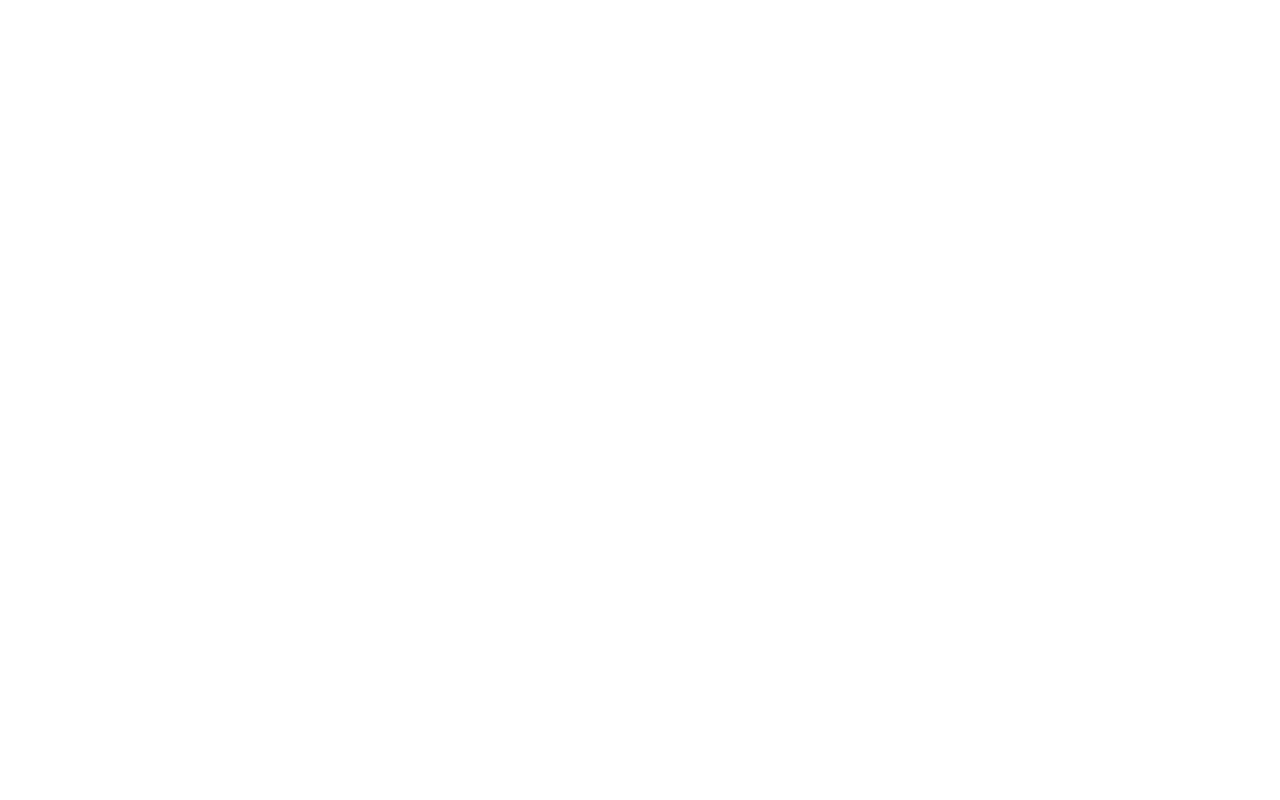
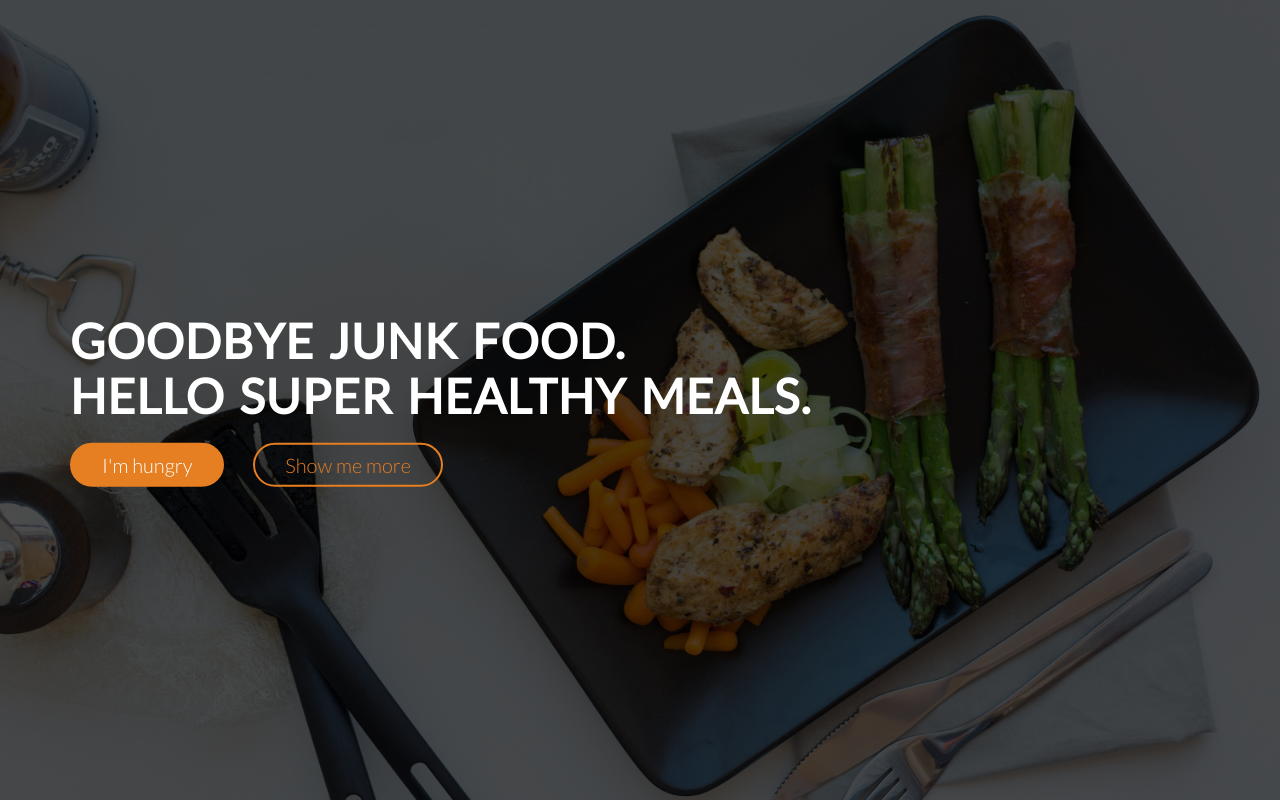
Before and after one commit to antonsos/omnifood, a plain HTML site: page index.html in a window 1280 px wide. Drawn offline with Linux system fonts and the light colour scheme.

Commit message:
added header-page and background image for header-page

```diff
--- a/index.html
+++ b/index.html
@@ -11,6 +11,13 @@
   <link rel="stylesheet" href="resources/css/style.css">
 </head>
 <body>
+  <header class="header-page">
+    <div class="header-page__text-box">
+      <h1>Goodbye junk food.<br> Hello super healthy meals.</h1>
+      <a class="btn btn-full" href="#">I'm hungry</a>
+      <a class="btn btn-ghost" href="#">Show me more</a>
+    </div>
+  </header>
 
 </body>
 </html>
--- a/resources/css/style.css
+++ b/resources/css/style.css
@@ -1,10 +1,20 @@
+/*
+  color carrot: #e67e22;
+  color carrot-darck: #af550c;
+*/
+
+/* --------------------------------------- */
+/* BASIC SETUP */
+/* --------------------------------------- */
+
 * {
   margin: 0;
   padding: 0;
   box-sizing: border-box;
 }
 
-html {
+html,
+body {
   background-color: #fff;
   color: #555;
   font-family: 'Lato', 'Arial', sans-serif;
@@ -12,7 +22,81 @@
   font-size: 20px;
 }
 
+/* --------------------------------------- */
+/* REUSABLE COMPONENTS */
+/* --------------------------------------- */
+
 .row {
   min-width: 1140px;
   margin: auto;
 }
+
+/* --------------------------------------- */
+/* HEADER-PAGE */
+/* --------------------------------------- */
+
+.header-page {
+  position: relative;
+  height: 100vh;
+  background-image:
+                    linear-gradient(rgba(0, 0, 0, .7), rgba(0, 0, 0, .7)),
+                    url(img/hero-bg.jpg);
+  background-size: cover;
+  background-position: center;
+}
+
+.header-page__text-box {
+  position: absolute;
+  top: 50%;
+  left: 50%;
+  width: 1140px;
+  transform: translate(-50%, -50%);
+}
+
+.header-page__text-box h1 {
+  margin: 0;
+  margin-bottom: 20px;
+  color: #fff;
+  font-size: 240%;
+  text-transform: uppercase;
+  letter-spacing: 1px;
+  word-spacing: 4px;
+}
+
+/* ---------BUTTONS--------- */
+
+.btn:link,
+.btn:visited {
+  display: inline-block;
+  padding: 5px 30px;
+  border: 2px solid #e67e22;
+  border-radius: 200px;
+  line-height: 1.5;
+  color: #fff;
+  text-decoration: none;
+  transition: background-color .2s, border .2s, color .2s;
+}
+
+.btn-full:link,
+.btn-full:visited {
+  margin-right: 25px;
+  background-color: #e67e22;
+}
+
+.btn-ghost:link,
+.btn-ghost:visited {
+  color: #e67e22;
+}
+
+.btn:hover,
+.btn:focus {
+  border: 2px solid #af550c;
+  background-color: #af550c;
+  color: #fff;
+}
+
+.btn:active {
+  border: 2px solid rgba(175, 85, 12, 0.1);
+  background-color: rgba(175, 85, 12, 0.5);
+  color: #fff;
+}
```
Also changed, not shown: resources/css/img/hero-bg.jpg (added).
